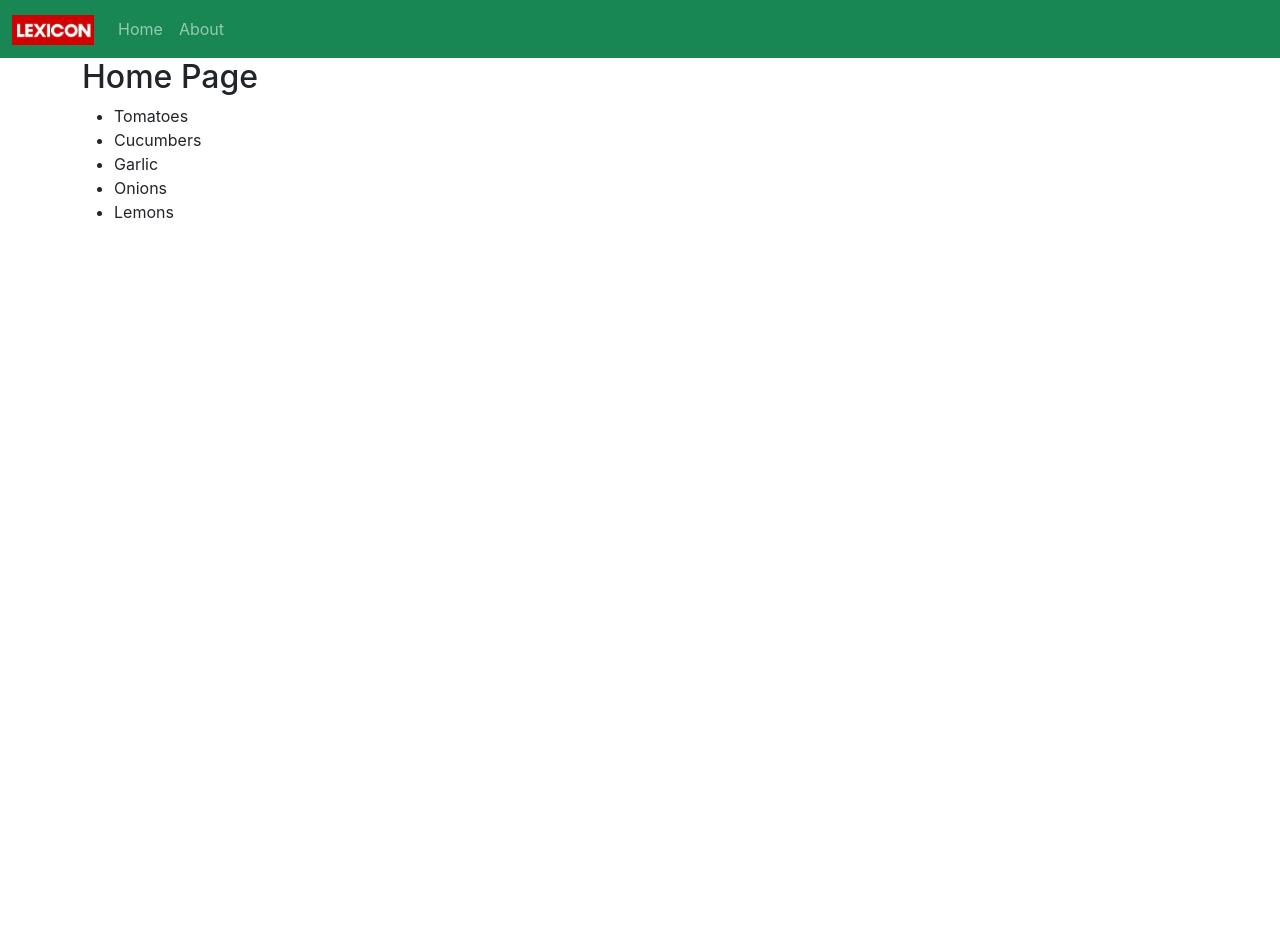
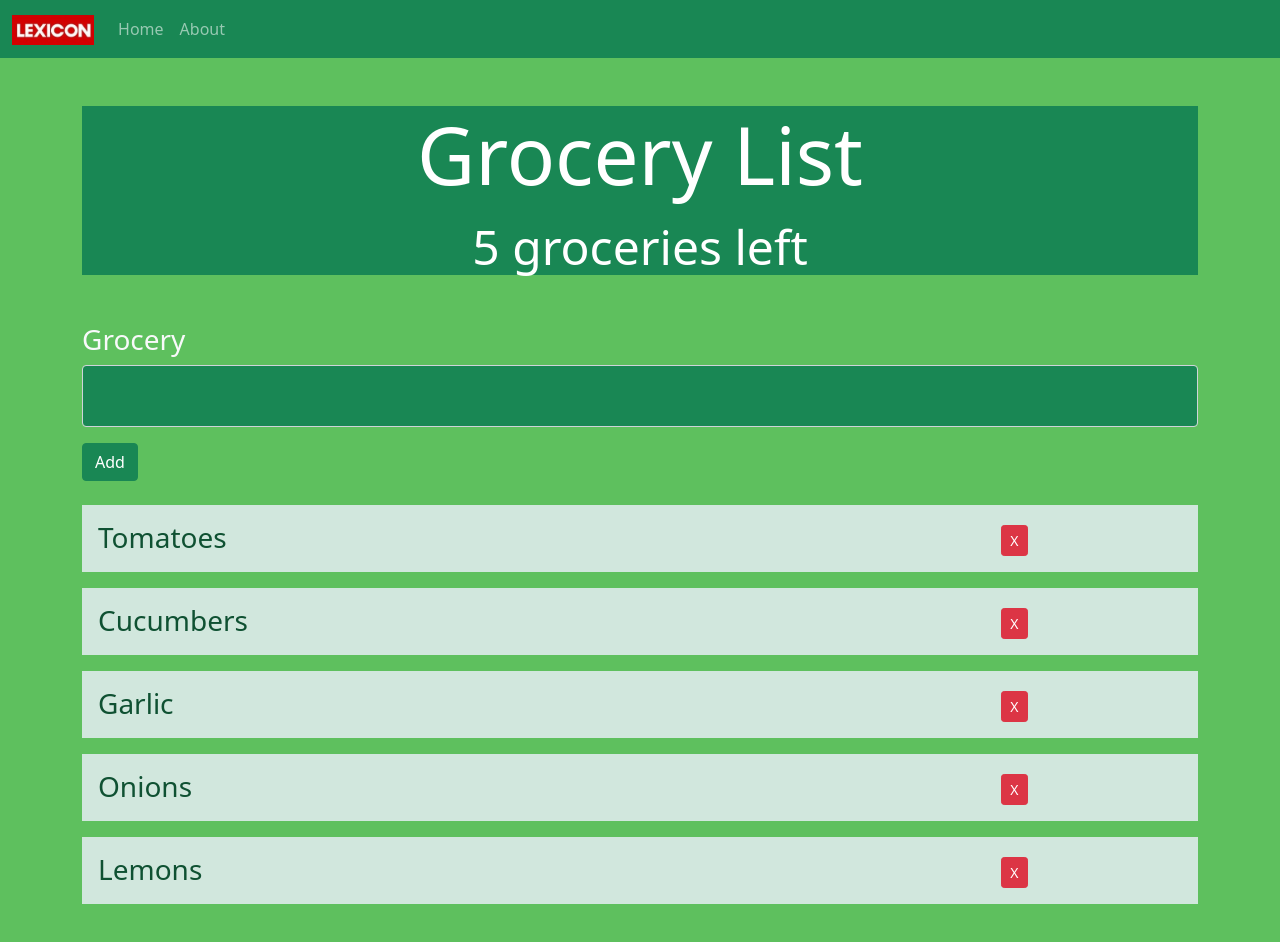
Before and after one commit to johnLexicon/react-laboration-2, a React (Create React App) app: page / in a window 1280 px wide. Before the commit the page ends 800 px from the top, so only its background shows below. Built offline with nearby package versions, Linux system fonts and the light colour scheme.

Commit message:
Crud functionality

```diff
--- /dev/null
+++ b/src/components/GroceryDetails.js
@@ -0,0 +1,34 @@
+import { useContext } from 'react';
+import { GroceryContext } from '../contexts/GroceryContext';
+
+const GroceryDetails = ({ grocery }) => {
+  const { removeGrocery, toggleReady } = useContext(GroceryContext);
+  return (
+    <li className="list-group-item list-group-item-success border-0 p-3 mb-3 h3">
+      <div className="w-100 row">
+        <div
+          className={
+            grocery.ready
+              ? 'col-10 grocery-title marked'
+              : 'col-10 grocery-title'
+          }
+          onClick={() => {
+            toggleReady(grocery.id);
+          }}
+        >
+          {grocery.title}
+        </div>
+        <div className="col-2">
+          <button
+            onClick={() => removeGrocery(grocery.id)}
+            className="btn btn-sm btn-danger"
+          >
+            X
+          </button>
+        </div>
+      </div>
+    </li>
+  );
+};
+
+export default GroceryDetails;
--- a/src/components/GroceryList.js
+++ b/src/components/GroceryList.js
@@ -1,14 +1,15 @@
 import { useContext } from 'react';
 import { GroceryContext } from '../contexts/GroceryContext';
+import GroceryDetails from './GroceryDetails';
 
 const GroceryList = () => {
   const { groceries } = useContext(GroceryContext);
   return (
-    <div>
+    <div className="my-4">
       {groceries && (
-        <ul>
+        <ul className="grocery-list list-group list-group-flush">
           {groceries.map((g) => (
-            <li key={g.id}>{g.title}</li>
+            <GroceryDetails key={g.id} grocery={g}></GroceryDetails>
           ))}
         </ul>
       )}
--- /dev/null
+++ b/src/components/Header.js
@@ -0,0 +1,14 @@
+import { useContext } from 'react';
+import { GroceryContext } from '../contexts/GroceryContext';
+
+const Header = () => {
+  const { groceries } = useContext(GroceryContext);
+  return (
+    <div id="header" className="bg-success text-white my-5 text-center">
+      <p className="display-1">Grocery List</p>
+      <p className="display-5">{groceries.length} groceries left</p>
+    </div>
+  );
+};
+
+export default Header;
--- a/src/components/Home.js
+++ b/src/components/Home.js
@@ -1,9 +1,12 @@
 import GroceryList from './GroceryList';
+import NewGroceryForm from './newGroceryForm';
+import Header from './Header';
 
 const Home = () => {
   return (
     <div>
-      <h2>Home Page</h2>
+      <Header />
+      <NewGroceryForm />
       <GroceryList />
     </div>
   );
--- /dev/null
+++ b/src/components/newGroceryForm.js
@@ -0,0 +1,37 @@
+import { GroceryContext } from '../contexts/GroceryContext';
+import { useContext, useState } from 'react';
+
+const NewGroceryForm = () => {
+  const { addGrocery } = useContext(GroceryContext);
+  const [title, setTitle] = useState('');
+
+  const onAddGrocery = (e) => {
+    e.preventDefault();
+    addGrocery(title);
+    setTitle('');
+  };
+  return (
+    <form onSubmit={onAddGrocery}>
+      <div className="form-group mb-3">
+        <label className="form-label text-light h3" htmlFor="newGrocery">
+          Grocery
+        </label>
+        <input
+          required
+          id="newGrocery"
+          value={title}
+          className="form-control bg-success text-light h3"
+          type="text"
+          onChange={(e) => {
+            setTitle(e.target.value);
+          }}
+        />
+      </div>
+      <button className="btn btn-success" type="submit">
+        Add
+      </button>
+    </form>
+  );
+};
+
+export default NewGroceryForm;
--- a/src/contexts/GroceryContext.js
+++ b/src/contexts/GroceryContext.js
@@ -5,24 +5,46 @@ export const GroceryContext = createContext();
 
 const GroceryContextProvider = (props) => {
   const [groceries, setGroceries] = useState([
-    { id: uuidv4(), title: 'Tomatoes' },
-    { id: uuidv4(), title: 'Cucumbers' },
-    { id: uuidv4(), title: 'Garlic' },
-    { id: uuidv4(), title: 'Onions' },
-    { id: uuidv4(), title: 'Lemons' },
+    { id: uuidv4(), title: 'Tomatoes', ready: false },
+    { id: uuidv4(), title: 'Cucumbers', ready: false },
+    { id: uuidv4(), title: 'Garlic', ready: false },
+    { id: uuidv4(), title: 'Onions', ready: false },
+    { id: uuidv4(), title: 'Lemons', ready: false },
   ]);
 
-  const addGrocery = (grocery) => {
-    grocery.id = uuidv4();
-    setGroceries([...groceries, grocery]);
+  const unDoneGroceries = () => {
+    return groceries.filter((g) => !g.ready);
+  };
+
+  const addGrocery = (title) => {
+    const id = uuidv4();
+    setGroceries([...groceries, { id, title, ready: false }]);
   };
 
   const removeGrocery = (id) => {
     setGroceries(groceries.filter((g) => g.id !== id));
   };
 
+  const toggleReady = (id) => {
+    const modifiedGroceries = groceries.map((g) => {
+      if (g.id === id) {
+        g.ready = !g.ready;
+      }
+      return g;
+    });
+    setGroceries(modifiedGroceries);
+  };
+
   return (
-    <GroceryContext.Provider value={{ groceries, addGrocery, removeGrocery }}>
+    <GroceryContext.Provider
+      value={{
+        groceries,
+        addGrocery,
+        removeGrocery,
+        toggleReady,
+        unDoneGroceries,
+      }}
+    >
       {props.children}
     </GroceryContext.Provider>
   );
--- a/src/index.css
+++ b/src/index.css
@@ -1,13 +1,15 @@
 body {
-  margin: 0;
-  font-family: -apple-system, BlinkMacSystemFont, 'Segoe UI', 'Roboto', 'Oxygen',
-    'Ubuntu', 'Cantarell', 'Fira Sans', 'Droid Sans', 'Helvetica Neue',
-    sans-serif;
-  -webkit-font-smoothing: antialiased;
-  -moz-osx-font-smoothing: grayscale;
+  background-color: #5ec05e;
 }
 
-code {
-  font-family: source-code-pro, Menlo, Monaco, Consolas, 'Courier New',
-    monospace;
+.grocery-list .grocery-title {
+  cursor: pointer;
 }
+
+.marked {
+  text-decoration: line-through;
+}
+
+input[type='text'] {
+  font-size: 2rem;
+}
```
